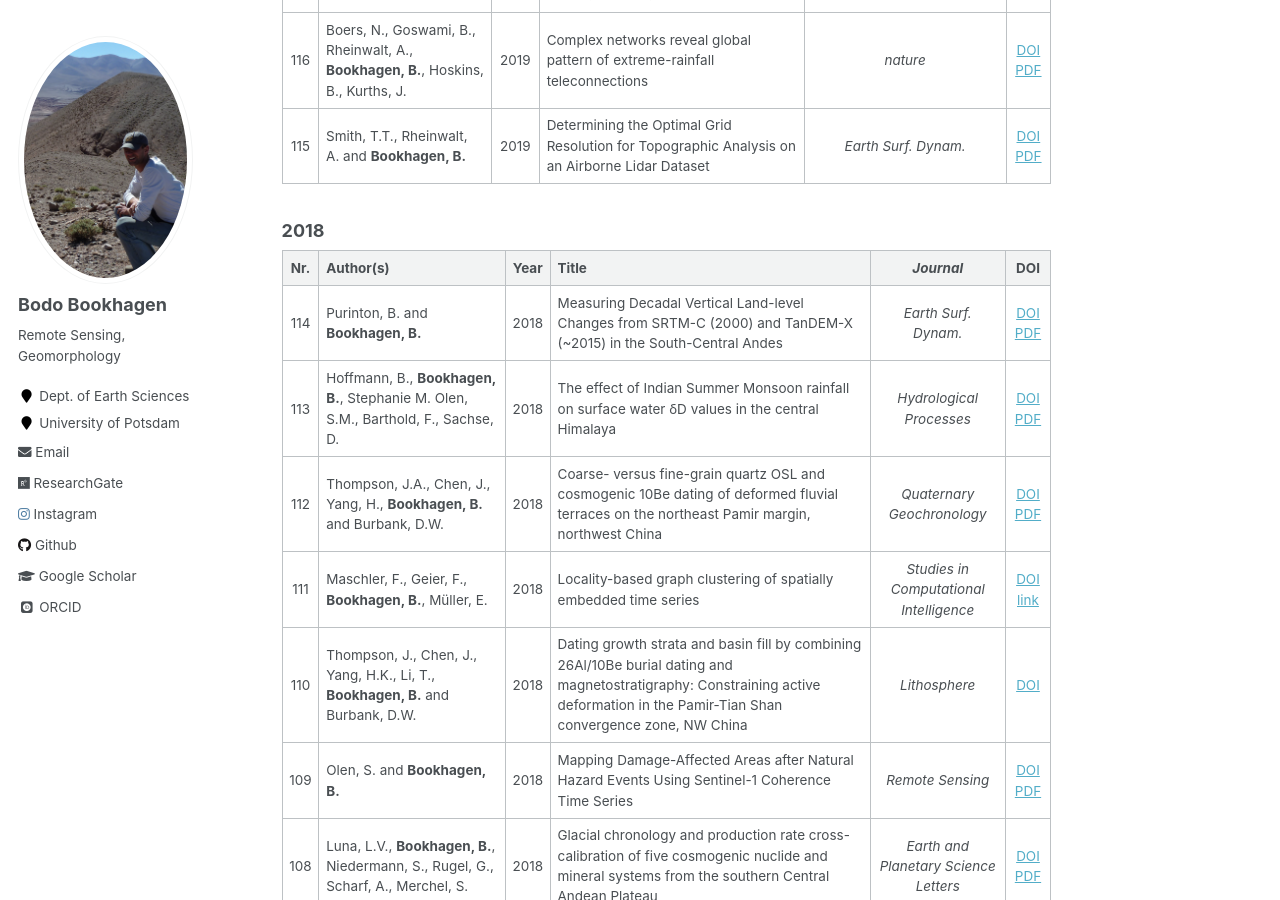
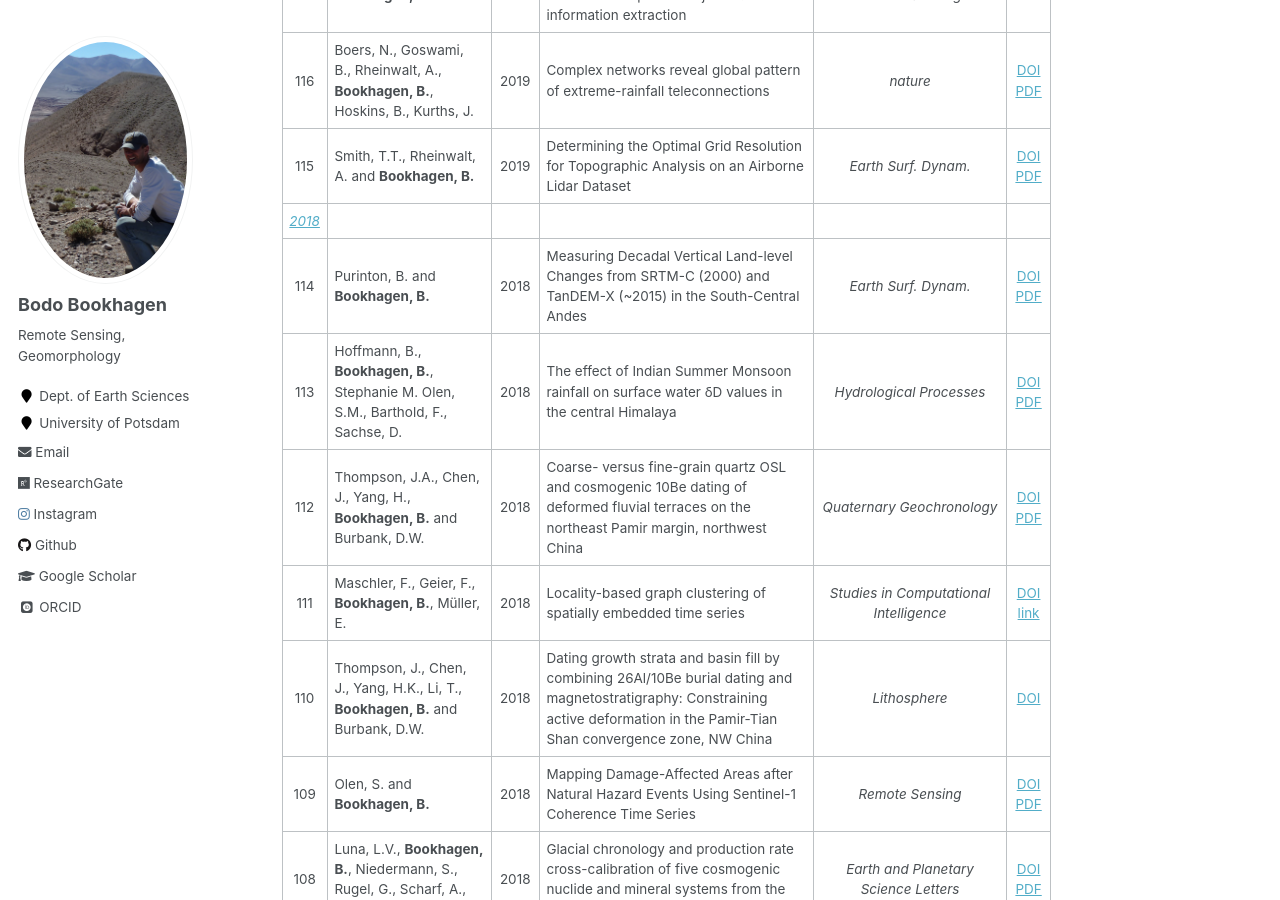
Before and after one commit to BodoBookhagen/BodoBookhagen.github.io, a Jekyll site: the page built from _pages/publications.md, in a window 1280 px wide and 900 px high, scrolled down 3132 px. Built offline with Jekyll 4.4.1, drawn with Linux system fonts in a browser that asks for light colours; some web fonts are replaced.

Commit message:
Mar-08 2020

```diff
--- a/_pages/publications.md
+++ b/_pages/publications.md
@@ -37,7 +37,7 @@ Himalayan Weather and Climate and their Impact on the Environment, Editors: Dimr
 | 129 | Voss, K., **Bookhagen, B.**, Sachse, D., and Chadwick, O. | 2020 | Variation of deuterium excess in surface waters across a 5000-m elevation gradient in eastern Nepal | *Journal of Hydrology* | [DOI](HYDROL32491R1) [PDF]() |
 | 128 | Olen, S. and **Bookhagen, B.**, | 2020 | Applications of SAR interferometric coherence time series: Spatiotemporal dynamics of geomorphic transitions in the south‐central Andes | *JGR Earth Surface* | [DOI](https://doi.org/10.1029/2019JF005141) [PDF](https://agupubs.onlinelibrary.wiley.com/doi/epdf/10.1029/2019JF005141) |
 | 127 | Milewski, R., Chabrillat, S., **Bookhagen, B.**, | 2020 | Analyses of Seasonal Salt Pan Crust Dynamic and their Climatic Drivers using Dense Landsat 8 Time-Series and Ground Data | *Remote Sensing* | [DOI](https://doi.org/10.3390/rs12030474) [PDF](https://www.mdpi.com/2072-4292/12/3/474/pdf) |
-| | |[2019](#anchors-in-markdown) | | | |
+|*[2019](#2019)* | || | | |
 | 126 | Merchel, S., Gartner, A., Beutner, S., **Bookhagen, B.**, Chabilan, A. | 2019 | Attempts to understand potential deficiencies in chemical procedures for AMS: Cleaning and dissolving quartz for 10Be and 26Al analysis | *Nuclear Instruments and Methods in Physics Research Section B: Beam Interactions with Materials and Atoms* | [DOI](https://doi.org/10.1016/j.nimb.2019.02.007) |
 | 125 | Rheinwalt, A., Goswami, B., **Bookhagen, B.** | 2019 | A network-based flow accumulation algorithm for point clouds: Facet-Flow Networks (FFN) | *JGR Earth Surface* | [DOI](https://doi.org/10.1029/2018JF004827) |
 | 124 | Ramezani Ziarani, M.,  **Bookhagen, B.**, Schmidt, T., Wickert, J., de la Torre, A., Hierro, R. | 2019 | Using convective available potential energy (CAPE) and dew-point temperature to characterize rainfall-extreme events in the south-central Andes | *atmosphere* | [DOI](https://doi.org/10.3390/atmos10070379) |
@@ -50,11 +50,7 @@ Himalayan Weather and Climate and their Impact on the Environment, Editors: Dimr
 | 117 | Brell, M., Segl, K., Guanter, L., **Bookhagen, B.** | 2019 | 3D hyperspectral point cloud generation: fusing airborne laser scanning and hyperspectral imaging sensors for improved object-based information extraction | *ISPRS Journal of Photogrammetry and Remote Sensing* | [DOI](https://doi.org/10.1016/j.isprsjprs.2019.01.022) |
 | 116 | Boers, N., Goswami, B., Rheinwalt, A., **Bookhagen, B.**, Hoskins, B., Kurths, J. | 2019 | Complex networks reveal global pattern of extreme-rainfall teleconnections | *nature* | [DOI](https://doi.org/10.1038/s41586-018-0872-x) [PDF](https://www.nature.com/articles/s41586-018-0872-x?ref=marketbulletin)
 | 115 | Smith, T.T., Rheinwalt, A. and **Bookhagen, B.**| 2019 | Determining the Optimal Grid Resolution for Topographic Analysis on an Airborne Lidar Dataset | *Earth Surf. Dynam.* | [DOI](https://doi.org/10.5194/esurf-7-475-2019) [PDF](https://www.earth-surf-dynam.net/7/475/2019/esurf-7-475-2019.pdf)
-
-### 2018
-
-| Nr. | Author(s) | Year | Title | *Journal* | DOI |
-|:---:|:----------|:----:|-------|:---------:|:---:|
+|*[2018](#2019)* | || | | |
 | 114 | Purinton, B. and **Bookhagen, B.**| 2018 | Measuring Decadal Vertical Land-level Changes from SRTM-C (2000) and TanDEM-X (~2015) in the South-Central Andes | *Earth Surf. Dynam.* | [DOI](https://doi.org/10.5194/esurf-6-971-2018) [PDF](https://www.earth-surf-dynam.net/6/971/2018/esurf-6-971-2018.pdf)|
 |113 | Hoffmann, B., **Bookhagen, B.**, Stephanie M. Olen, S.M., Barthold, F., Sachse, D. |2018| The effect of Indian Summer Monsoon rainfall on surface water δD values in the central Himalaya | *Hydrological Processes*| [DOI](https://doi.org/10.1002/hyp.13281) [PDF](http://bodobookhagen.github.io/pdf/Meese18_Arun_stable_isotopes.pdf) |
 |112 | Thompson, J.A., Chen, J., Yang, H., **Bookhagen, B.** and Burbank, D.W. |2018| Coarse- versus fine-grain quartz OSL and cosmogenic 10Be dating of deformed fluvial terraces on the northeast Pamir margin, northwest China | *Quaternary Geochronology* | [DOI](https://doi.org/10.1016/j.quageo.2018.01.002) [PDF](http://bodobookhagen.github.io/pdf/Thompson_QuatGeochron_Revisions.pdf) |
```
Also changed, not shown: _pages/theses.md (+4 -1 lines).
